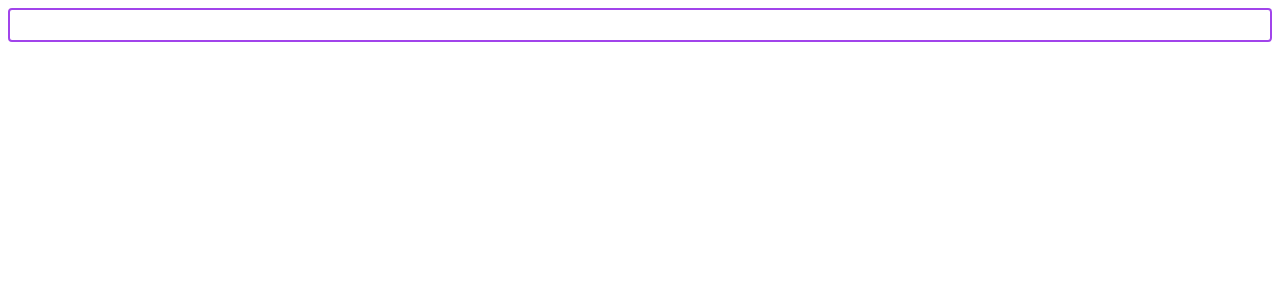
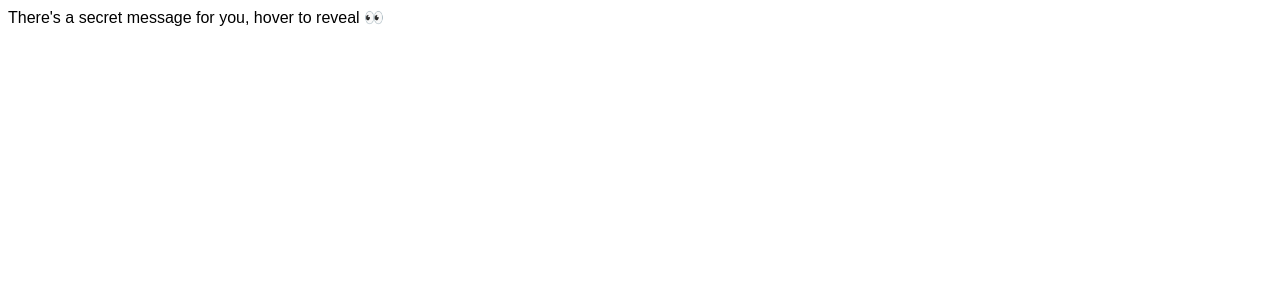
Before and after one commit to carelessmisu/learn-angular, an Angular app: page / in a window 1280 px wide. Shown: the top 300 px of the page. Built offline with nearby package versions, Linux system fonts and the light colour scheme.

Commit message:
7-event-handling

```diff
--- a/src/app/app.component.ts
+++ b/src/app/app.component.ts
@@ -1,12 +1,18 @@
-import {Component} from '@angular/core';
+import { Component } from '@angular/core';
 
 @Component({
   selector: 'app-root',
-  styleUrls: ['app.component.scss'],
   template: `
-    <div [contentEditable]="isEditable"></div>
+    <section (mouseover)="onMouseOver()">
+      There's a secret message for you, hover to reveal 👀
+      {{ message }}
+    </section>
   `,
 })
 export class AppComponent {
-  isEditable = true;
+  message = '';
+
+  onMouseOver() {
+    this.message = 'Way to go 🚀';
+  }
 }
```
